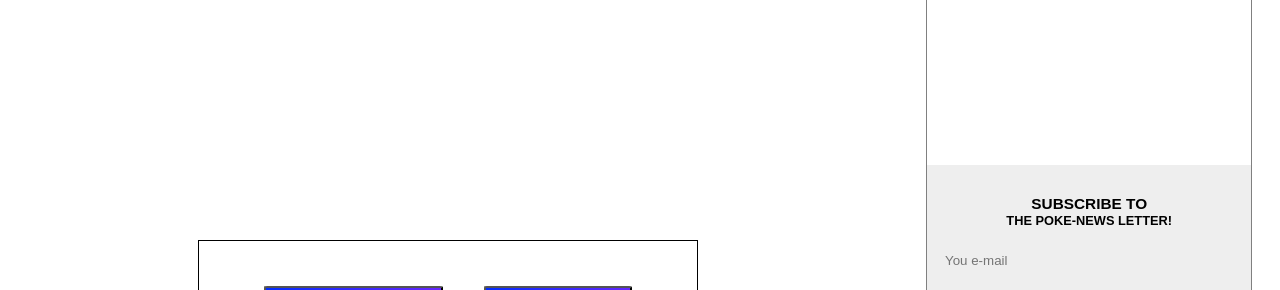
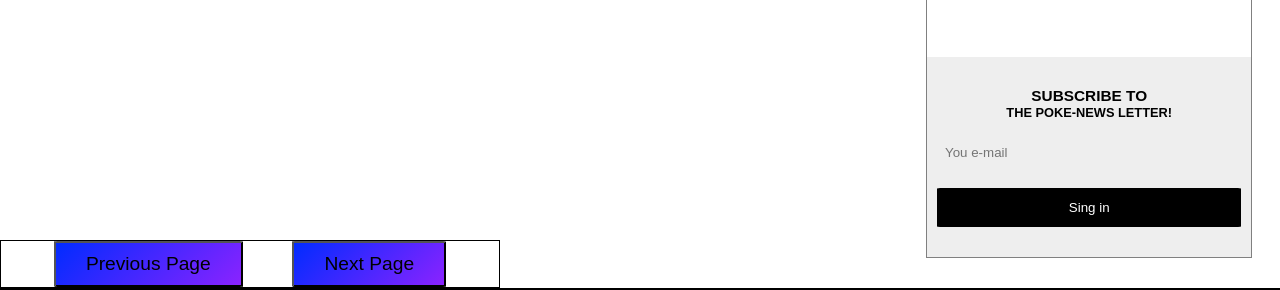
Before and after one commit to malanski/pokeLoja2, a website: page index.html in a window 1280 px wide. Shown: the part 1900-2190 px from the top of the page. Drawn offline with Linux system fonts and the light colour scheme; no server answers.

Commit message:
JavaScript 101 Pagination button 01

```diff
--- a/scss/index.scss
+++ b/scss/index.scss
@@ -162,10 +162,8 @@ main {
     grid-row-end: 4;
     grid-column-start: 1;
     grid-column-end: 4;
-    padding: 5%;
-    margin-bottom: 1%;
-    margin-top: 15%;
-    margin-left: 30%;
+    padding: 0;
+    margin: 0;
     align-self: center;
     display: flex;
     flex-direction: row;
@@ -174,14 +172,13 @@ main {
     flex: 1 1 100%;
     transition: all ease 0.4s;
     width: 500px;
-    margin: auto;
     cursor: pointer;
     border: 1px solid black;
         button {
-            padding-top: 2%;
-            padding-bottom: 2%;
-            padding-left: 8%;
-            padding-right: 8%;
+            padding-top: 10px;
+            padding-bottom: 10px;
+            padding-left: 30px;
+            padding-right: 30px;
             margin-left: 5%;
             margin-right: 5%;
             border-radius: 2%;
@@ -200,6 +197,10 @@ main {
                 .btn-pro {
 
                 }
+        }
+        button:hover {
+            animation: pokeProxAnimation 1.5s ease infinite;
+            font-weight: 600;
         }
 }
 
@@ -257,7 +258,7 @@ main {
             font-weight: 400;
         }
     }
-}
+}*/
 
 @keyframes pokeBtnAnimation {
     0% {
@@ -284,19 +285,15 @@ main {
 @keyframes pokeProxAnimation {
     0% {
         background-position: 0% 5%;
-        font-size: 1.1rem;
     }
     25% {
         background-position: 100% 50%;
-        font-size: 1rem;
     }
     50% {
         background-position: 100% 50%;
-        font-size: 0.8rem;
     }
     100% {
         background-position: 0% 50%;
-        font-size: 1.3rem;
     }
 }
 /*---------|MAN-|MAIN|-----|MAIN|-|MAIN------*/
```
Also changed, not shown: css/index.css, 1 other file.
